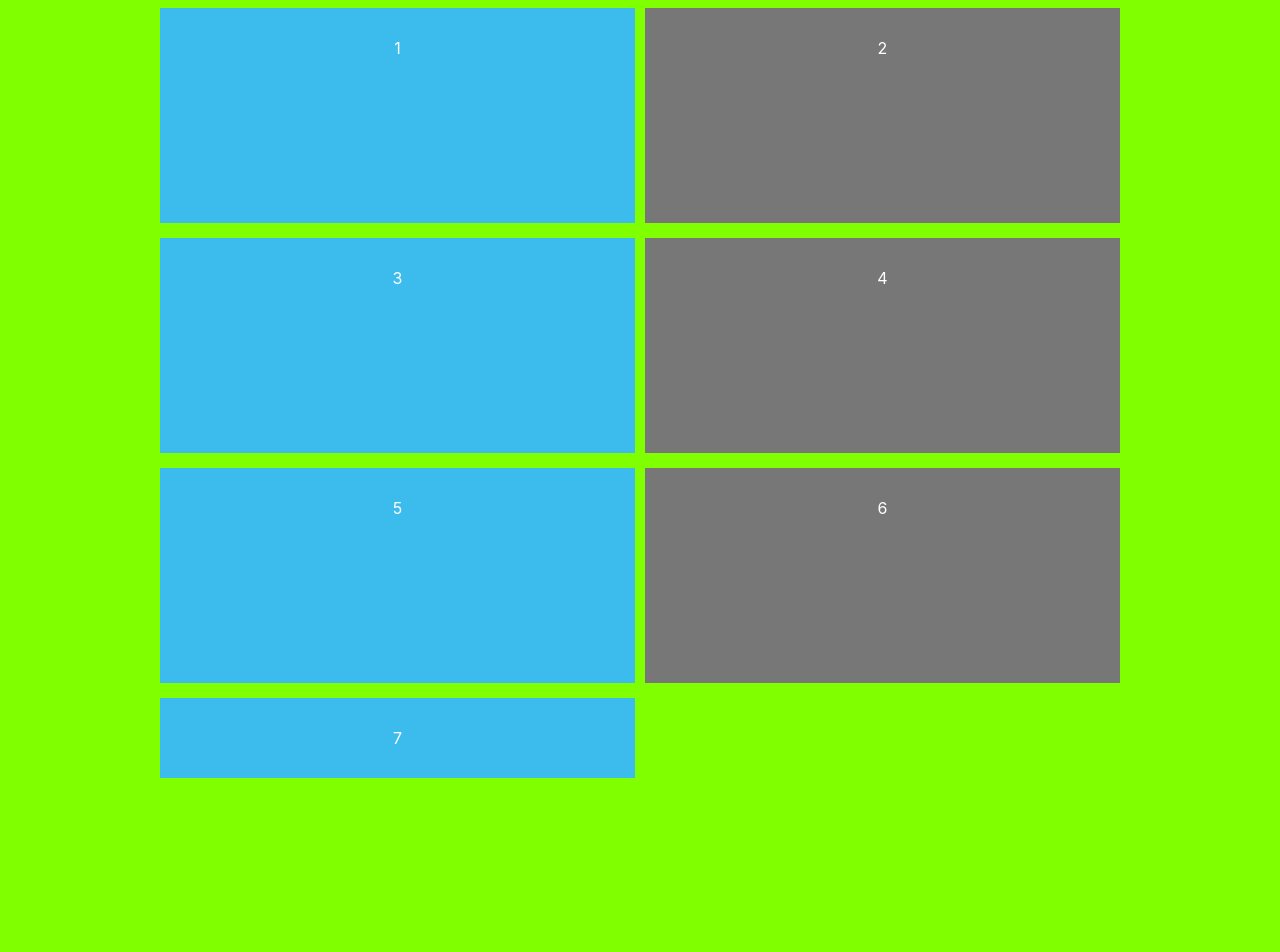
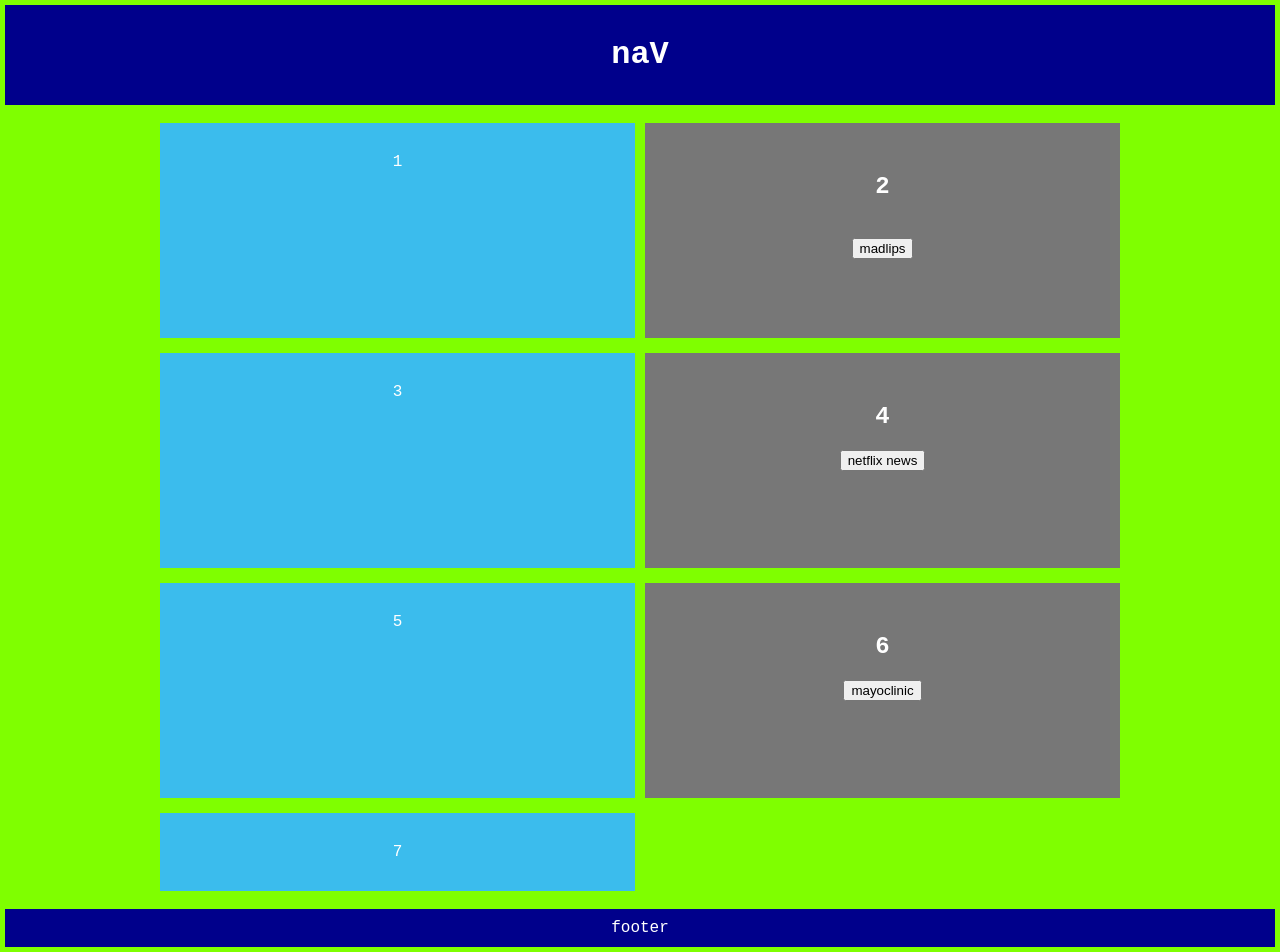
Before and after one commit to Aceyinc/cube, a plain HTML site: page index.html in a window 1280 px wide. Before the commit the page ends 800 px from the top, so only its background shows below. Drawn offline with Linux system fonts and the light colour scheme.

Commit message:
feature
body structure update + style

```diff
--- a/css/style.css
+++ b/css/style.css
@@ -1,10 +1,24 @@
 body {
   color: #fff;
+  padding: 0;
+  margin: 5px;
+  min-height: 100vh;
   background: chartreuse;
   text-align: center;
-  font-family: -apple-system, BlinkMacSystemFont, "Segoe UI", Roboto, Oxygen,
-    Ubuntu, Cantarell, "Open Sans", "Helvetica Neue", sans-serif;
+  font-family: 'Courier New', Courier, monospace;}
+#nav{
+  display: grid;
+  margin: 0 auto;
+  background: darkblue;
+  padding: 10px;
 }
+#footer{
+  background: darkblue;
+  margin: 0 auto;
+  display: grid;
+  padding: 10px;
+}
+
 #content {
   display: grid;
   margin: 0 auto;
--- a/index.html
+++ b/index.html
@@ -1,22 +1,43 @@
 <!DOCTYPE html>
 <html lang="en">
   <head>
-  <meta charset="UTF-8">
-  <meta name="viewport" content="width=device-width, initial-scale=1.0">
+    <meta charset="UTF-8" />
+    <meta name="viewport" content="width=device-width, initial-scale=1.0" />
     <title>Cube</title>
-  <link rel="stylesheet" href="css/style.css">
+    <link rel="stylesheet" href="css/style.css" />
   </head>
   <body>
+    <div class="container">
+      <div class="nav" id="nav">
+        <h1>naV</h1>
+      </div>
+      <br />
       <div class="content" id="content">
         <div>1</div>
-    <div>2</div>
+        <div>
+          <h2>2</h2>
+          <br />
+          <a href="mad.html">
+            <button>madlips</button>
+          </a>
+        </div>
         <div>3</div>
-    <div>4</div>
+        <div>
+          <h2>4</h2>
+          <a href="https://www.bbc.com/news/amp/technology-51968302"
+            ><button>netflix news</button></a
+          >
+        </div>
         <div>5</div>
-    <div>6</div>
+        <div>
+          <h2>6</h2>
+          <a href="https://www.mayoclinic.org"> <button>mayoclinic</button></a>
+        </div>
         <div>7</div>
-
+      </div><br>
+      <div class="footer" id="footer">
+        footer
       </div>
-
+    </div>
   </body>
 </html>
```
Also changed, not shown: mad.html (added, +28 -0 lines). Lines whose indentation alone changed are shown as unchanged.
